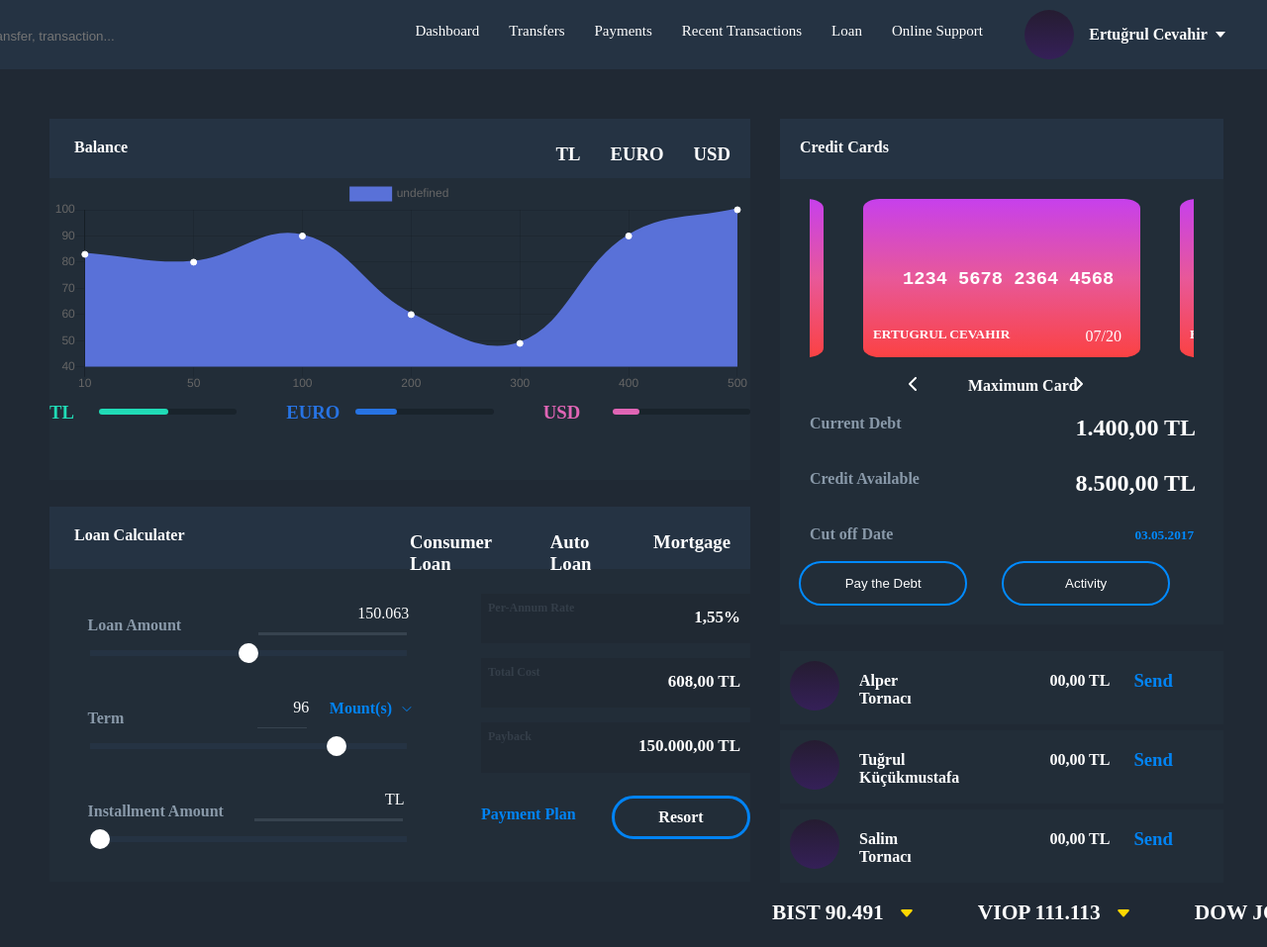
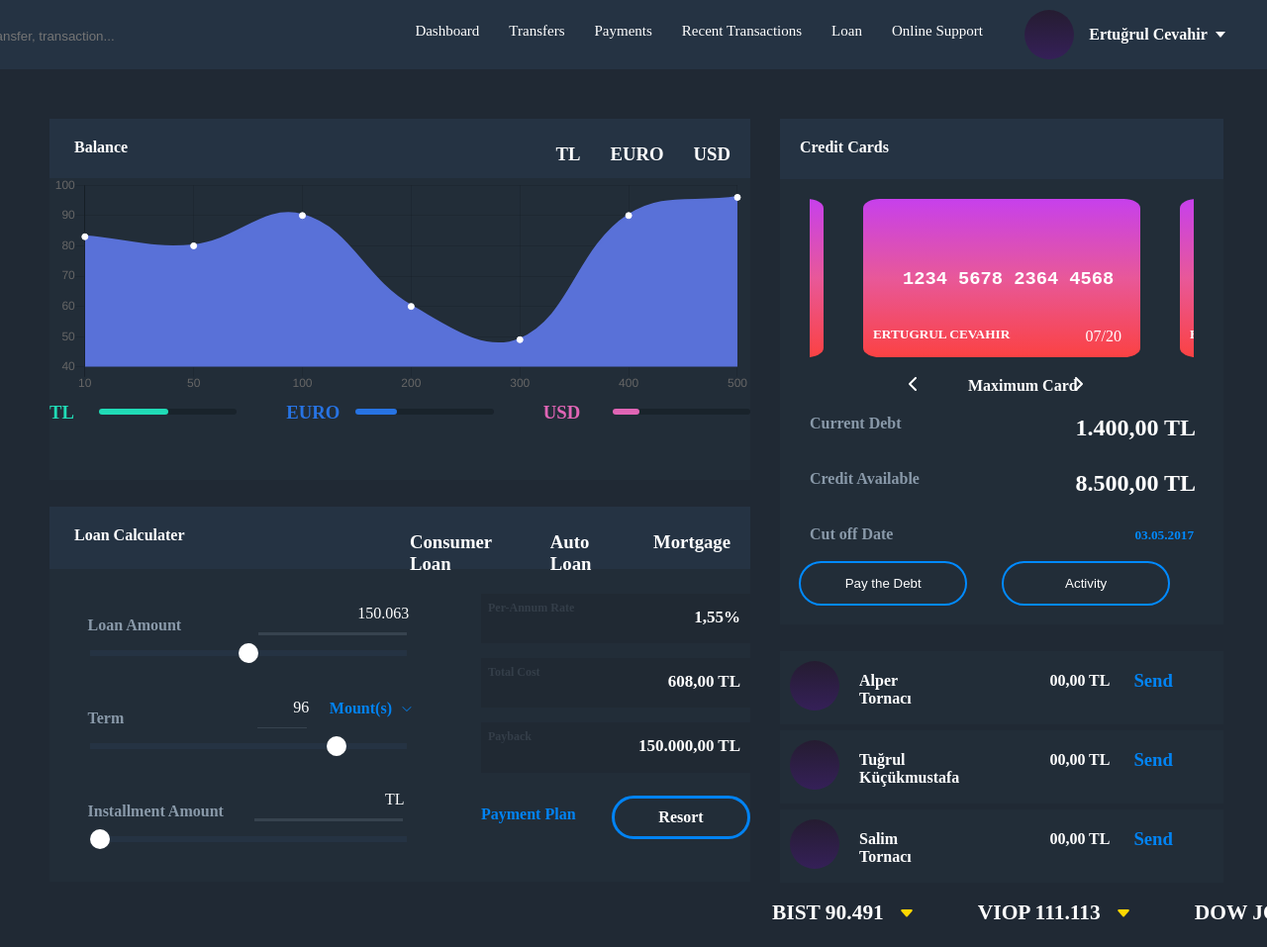
Before and after one commit to Vovazast1/WebProgrammingP.1, a website: page src/index.html in a window 1280 px wide. Shown: the whole page at 99% size. Drawn offline with nearby package versions, Linux system fonts and the light colour scheme; files that its build step writes are made by us from their sources.

Commit message:
Final commit

```diff
--- a/src/js/script.js
+++ b/src/js/script.js
@@ -77,7 +77,7 @@ new Chart(document.getElementById("line-chart"), {
     data: {
         labels: [10, 50, 100, 200, 300, 400, 500],
         datasets: [{
-            data: [83, 80, 90, 60, 49, 90, 100],
+            data: [83, 80, 90, 60, 49, 90, 96],
             borderColor: "rgb(89,113,216)",
             backgroundColor: "rgb(89,113,216)",
             pointBackgroundColor: ["white", "white", "white", "white", "white", "white", "white"],
@@ -85,8 +85,12 @@ new Chart(document.getElementById("line-chart"), {
             fill: true
         }
         ]
+    },
+    options: {
+        legend: {
+            display: false
+        }
     }
-
 });
 
 const allRanges = document.querySelectorAll(".left-1-item");
--- a/src/scss/style.scss
+++ b/src/scss/style.scss
@@ -413,6 +413,7 @@ margin: 0;
     height: 100%;
 }
 .item1{
+    font-family: MuseoSans-700;
     width: 100%;
     height: 47%;
     margin-bottom: 30px;
@@ -473,7 +474,7 @@ margin: 0;
     margin-left: 20px;
     color: white;
     padding-top: 20px;
-font-family:'Times New Roman', Times, serif;
+   font-family: MuseoSans-500;
  }
  .item3-content2{
     width: 100%;
@@ -681,7 +682,7 @@ color: $background3;
     padding: 5px 0;
     position: relative;
     transition: all 0.3s ease-in-out;
-    font-family: 'Times New Roman', Times, serif;
+    font-family: MuseoSans-700;
   }
 
   .usd h3:before{
```
Also changed, not shown: dist/css/style.css, dist/css/style.min.css, dist/js/script.js, dist/js/script.min.js.
